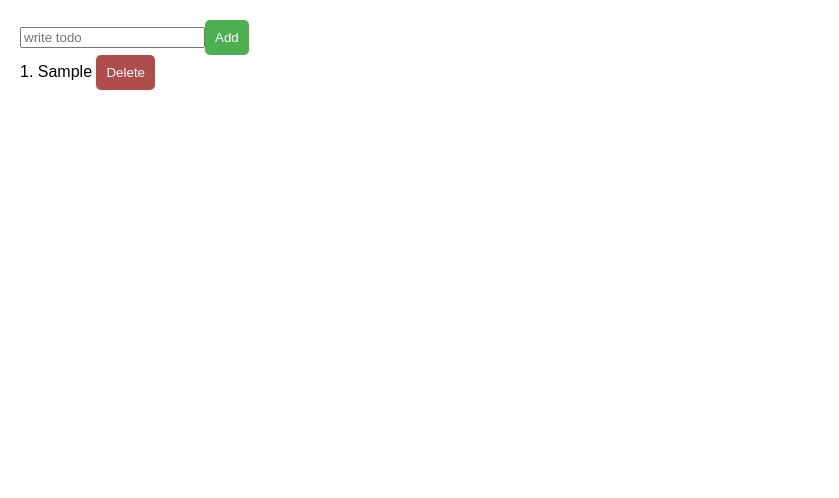
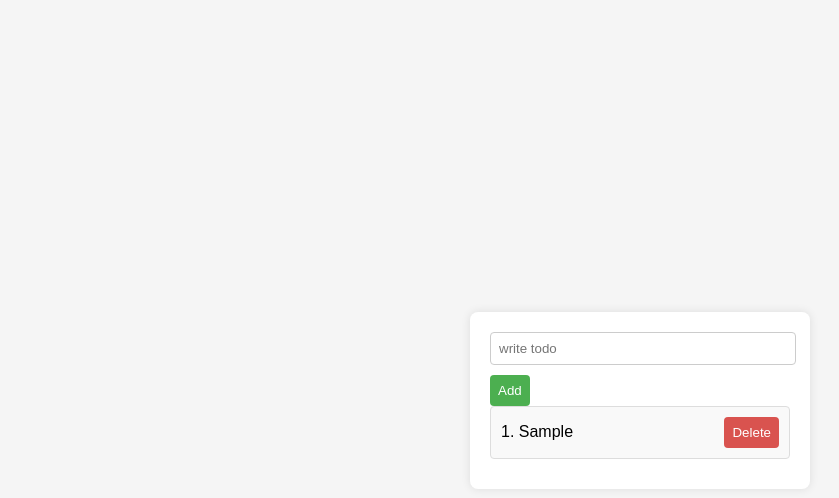
Before and after one commit to PrinceLaurel/VTodo_repo, a website: page index.html in a window 1280 px wide. Both pictures are taken after typing "Sample" into the empty fields and a click on the button "Add". Shown: the whole page, without its empty margins (0-839 px from the left). Drawn offline with nearby package versions, Linux system fonts and the light colour scheme.

Commit message:
ändrade på css

```diff
--- a/style.css
+++ b/style.css
@@ -1,47 +1,57 @@
 body {
     font-family: 'Arial', sans-serif;
-    margin: 20px;
+    background-color: #f5f5f5;
+    display: flex;
+    justify-content: center;
+    align-items: center;
+    height: 100vh;
+    margin: 0;
 }
 
-h1 {
-    color: #333;
+#app {
+    background-color: #fff;
+    padding: 20px;
+    border-radius: 8px;
+    box-shadow: 0 0 10px rgba(0, 0, 0, 0.1);
+    width: 300px;
 }
 
-ul {
-    list-style-type: none;
-    padding: 0;
+input {
+    width: calc(100% - 12px);
+    padding: 8px;
+    margin-bottom: 10px;
+    border: 1px solid #ccc;
+    border-radius: 4px;
 }
 
-li {
-    margin-bottom: 10px;
-}
-
-.completed {
-    text-decoration: line-through;
-}
-
-.add-button {
-    background-color: #4CAF50;
-    color: white;
-    padding: 10px;
+button {
+    padding: 8px;
+    background-color: #4caf50;
+    color: #fff;
     border: none;
-    border-radius: 5px;
+    border-radius: 4px;
     cursor: pointer;
 }
 
-.add-button:hover {
+button:hover {
     background-color: #45a049;
 }
 
+.todo-item {
+    margin-bottom: 10px;
+    padding: 10px;
+    background-color: #f9f9f9;
+    border: 1px solid #ddd;
+    border-radius: 4px;
+    display: flex;
+    justify-content: space-between;
+    align-items: center;
+}
+
 .del-button {
-    background-color: #af4c4c;
-    color: white;
-    padding: 10px;
-    border: none;
-    border-radius: 5px;
-    cursor: pointer;
+    background-color: #d9534f;
 }
 
 .del-button:hover {
-    background-color: #5d0000;
+    background-color: #c9302c;
 }
```
